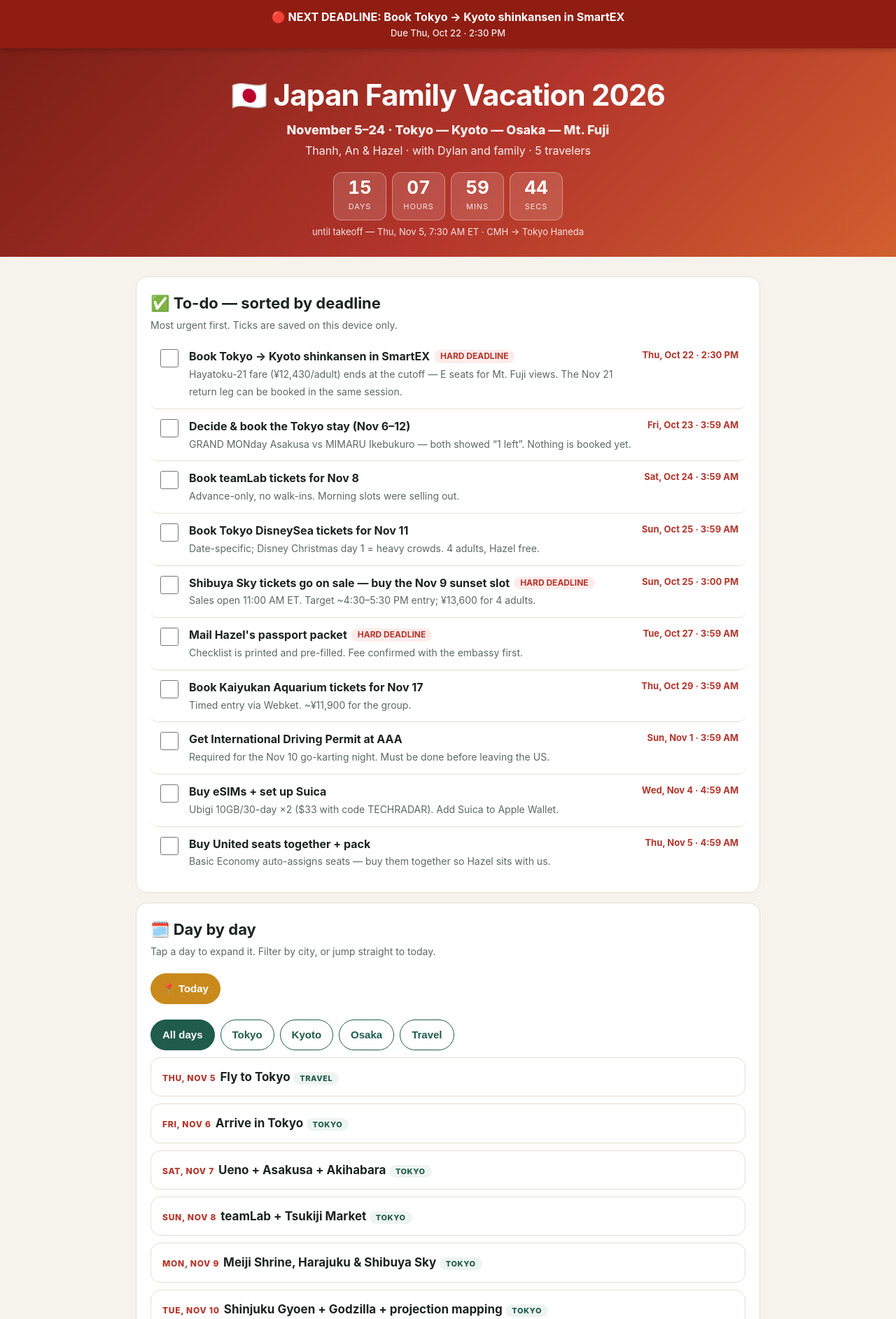
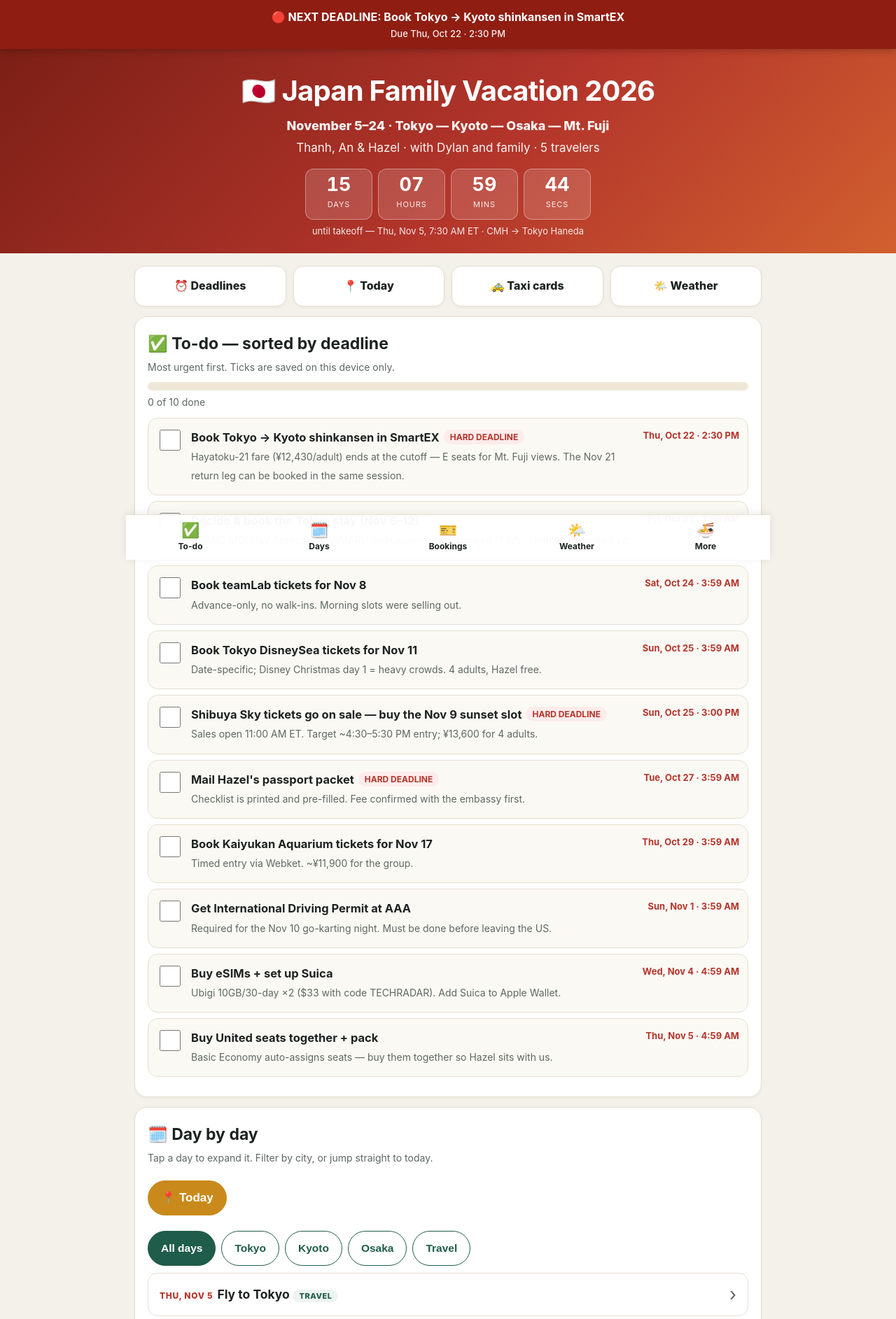
Before and after one commit to githubosu/japan-family-vacation-2026, a plain HTML site: page index.html in a window 1280 px wide. Shown: the top 1885 px of the page at 70% size. Drawn offline with Linux system fonts and the light colour scheme; no server answers.

Commit message:
UI overhaul: bottom nav, quick actions, progress bar, bigger tap targets

```diff
--- a/index.html
+++ b/index.html
@@ -6,72 +6,87 @@
 <title>Japan Family Vacation 2026 — Nov 5–24</title>
 <meta name="description" content="Family trip to Japan: Tokyo, Kyoto, Osaka and Mt. Fuji — November 5–24, 2026. Countdown, deadlines, day-by-day plan, bookings, food, transport, packing and budget.">
 <style>
-:root{--ink:#1c2321;--muted:#5d6862;--bg:#f6f3ec;--card:#fff;--accent:#b3352b;--accent2:#1f5c4a;--line:#e6dfd1;--gold:#c98a1b;--radius:16px}
+:root{--ink:#1c2321;--muted:#5d6862;--bg:#f4f1ea;--card:#fff;--accent:#b3352b;--accent2:#1f5c4a;--line:#e6dfd1;--gold:#c98a1b;--radius:18px}
 *{box-sizing:border-box;-webkit-tap-highlight-color:transparent}
 html{scroll-behavior:smooth}
-body{margin:0;font-family:-apple-system,BlinkMacSystemFont,"Segoe UI",Roboto,Helvetica,Arial,sans-serif;background:var(--bg);color:var(--ink);line-height:1.55;font-size:16px}
+body{margin:0;font-family:-apple-system,BlinkMacSystemFont,"Segoe UI",Roboto,Helvetica,Arial,sans-serif;background:var(--bg);color:var(--ink);line-height:1.6;font-size:17px;padding-bottom:92px}
 a{color:var(--accent2);font-weight:600}
-header.hero{background:linear-gradient(135deg,#7c1f16,#b3352b 55%,#d1602f);color:#fff;padding:34px 20px 26px;text-align:center}
-header.hero h1{margin:0 0 4px;font-size:clamp(27px,6vw,42px);letter-spacing:-.02em}
-header.hero p{margin:3px 0;opacity:.92}
-.countdown{display:flex;justify-content:center;gap:8px;margin:18px auto 6px;max-width:440px}
-.cd{background:rgba(255,255,255,.14);border:1px solid rgba(255,255,255,.35);border-radius:12px;padding:8px 0;width:76px}
-.cd b{display:block;font-size:26px;line-height:1;font-variant-numeric:tabular-nums}
-.cd span{font-size:11px;text-transform:uppercase;letter-spacing:.08em;opacity:.85}
-.cd-label{font-size:13px;opacity:.85}
-#deadline-banner{background:#8f1d12;color:#fff;padding:12px 18px;text-align:center;font-weight:700;font-size:16px;position:sticky;top:0;z-index:50;box-shadow:0 2px 8px rgba(0,0,0,.25)}
-#deadline-banner small{display:block;font-weight:500;opacity:.9;font-size:13px}
-main{max-width:920px;margin:0 auto;padding:14px 14px 60px}
-section{background:var(--card);border:1px solid var(--line);border-radius:var(--radius);padding:20px;margin:14px 0}
-h2{margin:0 0 4px;font-size:22px}
-h3{margin:18px 0 4px;font-size:17px;color:var(--accent2)}
+:focus-visible{outline:3px solid var(--gold);outline-offset:2px}
+header.hero{background:linear-gradient(135deg,#7c1f16,#b3352b 55%,#d1602f);color:#fff;padding:28px 18px 22px;text-align:center}
+header.hero h1{margin:0 0 4px;font-size:clamp(26px,6vw,40px);letter-spacing:-.02em}
+header.hero p{margin:3px 0;opacity:.94}
+.countdown{display:flex;justify-content:center;gap:8px;margin:16px auto 6px;max-width:440px}
+.cd{background:rgba(255,255,255,.15);border:1px solid rgba(255,255,255,.35);border-radius:12px;padding:8px 0;flex:1;max-width:96px}
+.cd b{display:block;font-size:27px;line-height:1;font-variant-numeric:tabular-nums}
+.cd span{font-size:11px;text-transform:uppercase;letter-spacing:.08em;opacity:.88}
+.cd-label{font-size:13px;opacity:.88}
+#deadline-banner{background:#8f1d12;color:#fff;padding:12px 16px;text-align:center;font-weight:700;font-size:16px;position:sticky;top:0;z-index:50;box-shadow:0 2px 10px rgba(0,0,0,.25)}
+#deadline-banner small{display:block;font-weight:500;opacity:.92;font-size:13px}
+main{max-width:920px;margin:0 auto;padding:12px 12px 30px}
+.quickactions{display:grid;grid-template-columns:1fr 1fr;gap:10px;margin:6px 0 4px}
+.quickactions a{display:flex;align-items:center;justify-content:center;gap:8px;background:var(--card);border:1.5px solid var(--line);border-radius:14px;padding:15px 10px;font-size:16px;font-weight:800;color:var(--ink);text-decoration:none;min-height:56px;box-shadow:0 1px 4px rgba(0,0,0,.05)}
+.quickactions a:active{transform:scale(.98)}
+@media(min-width:700px){.quickactions{grid-template-columns:repeat(4,1fr)}}
+section{background:var(--card);border:1px solid var(--line);border-radius:var(--radius);padding:20px 18px;margin:14px 0;scroll-margin-top:86px;box-shadow:0 1px 5px rgba(0,0,0,.04)}
+h2{margin:0 0 4px;font-size:23px}
+h3{margin:18px 0 4px;font-size:18px;color:var(--accent2)}
 .sub{color:var(--muted);margin:0 0 10px;font-size:14px}
-.todo{display:flex;gap:12px;align-items:flex-start;padding:12px 10px;border-bottom:1px solid var(--line);border-radius:10px}
-.todo:last-child{border-bottom:none}
-.todo input{width:26px;height:26px;flex:0 0 auto;margin-top:2px;accent-color:var(--accent2)}
+.progresswrap{margin:10px 0 6px}
+.progress{height:12px;background:#eee7d8;border-radius:999px;overflow:hidden}
+.progress i{display:block;height:100%;background:var(--accent2);width:0;transition:width .3s}
+.todo{display:flex;gap:12px;align-items:flex-start;padding:14px 12px;margin:8px 0;background:#fbf9f4;border:1px solid var(--line);border-radius:14px;cursor:pointer}
+.todo input{width:30px;height:30px;flex:0 0 auto;margin-top:2px;accent-color:var(--accent2)}
 .todo .t{flex:1}
-.todo .t b{font-size:16px}
+.todo .t b{font-size:16.5px}
 .todo .due{font-size:13px;font-weight:700;color:var(--accent);white-space:nowrap;text-align:right}
-.todo .due small{display:block;color:var(--muted);font-weight:500}
 .todo.done .t{opacity:.5;text-decoration:line-through}
-.badge{display:inline-block;background:#fdeceb;color:var(--accent);border-radius:999px;padding:0 9px;font-size:12px;font-weight:700;margin-left:6px;vertical-align:2px}
+.badge{display:inline-block;background:#fdeceb;color:var(--accent);border-radius:999px;padding:1px 9px;font-size:12px;font-weight:700;margin-left:6px;vertical-align:2px}
 .badge.ok{background:#e9f4ef;color:var(--accent2)}
 .filters{display:flex;gap:8px;flex-wrap:wrap;margin:12px 0 4px}
-.filters button,.today-btn{border:1.5px solid var(--accent2);background:#fff;color:var(--accent2);border-radius:999px;padding:9px 16px;font-size:15px;font-weight:700;cursor:pointer;min-height:44px}
+.filters button,.today-btn{border:1.5px solid var(--accent2);background:#fff;color:var(--accent2);border-radius:999px;padding:11px 18px;font-size:15.5px;font-weight:700;cursor:pointer;min-height:50px}
 .filters button.on{background:var(--accent2);color:#fff}
-.today-btn{background:var(--gold);border-color:var(--gold);color:#fff;margin:10px 0}
-.day{border:1px solid var(--line);border-radius:14px;margin:10px 0;overflow:hidden}
-.day summary{list-style:none;cursor:pointer;padding:14px 16px;display:block;min-height:48px}
+.today-btn{background:var(--gold);border-color:var(--gold);color:#fff;margin:10px 0;width:100%;font-size:17px}
+@media(min-width:700px){.today-btn{width:auto}}
+.day{border:1px solid var(--line);border-radius:14px;margin:10px 0;overflow:hidden;background:#fff}
+.day summary{list-style:none;cursor:pointer;padding:16px;min-height:56px;position:relative}
 .day summary::-webkit-details-marker{display:none}
 .day .d{font-size:12px;font-weight:800;color:var(--accent);text-transform:uppercase;letter-spacing:.06em}
-.day h4{display:inline;font-size:17px;margin:0 0 0 6px}
-.day .body{padding:0 16px 14px;color:#333}
+.day h4{display:inline;font-size:17.5px;margin:0 0 0 6px}
+.day .chev{position:absolute;right:16px;top:50%;transform:translateY(-50%);font-size:26px;color:var(--muted);transition:transform .2s}
+.day[open ] .chev{transform:translateY(-50%) rotate(90deg)}
+.day .body{padding:0 16px 16px;color:#333}
 .day .body p{margin:6px 0}
 .day.today{border:2.5px solid var(--gold);box-shadow:0 4px 14px rgba(201,138,27,.25)}
 .city{font-size:11px;font-weight:800;background:#eef4f1;color:var(--accent2);border-radius:999px;padding:2px 9px;text-transform:uppercase;letter-spacing:.05em}
-.copyrow{display:flex;gap:10px;align-items:center;flex-wrap:wrap;background:#faf7f0;border:1px solid var(--line);border-radius:12px;padding:12px 14px;margin:10px 0}
-.copyrow .grow{flex:1;min-width:180px}
-.copybtn{background:var(--accent2);color:#fff;border:none;border-radius:10px;padding:12px 18px;font-size:15px;font-weight:700;cursor:pointer;min-height:48px}
+.copyrow{display:flex;gap:10px;align-items:center;flex-wrap:wrap;background:#faf7f0;border:1px solid var(--line);border-radius:14px;padding:14px;margin:10px 0}
+.copyrow .grow{flex:1;min-width:200px}
+.copybtn{background:var(--accent2);color:#fff;border:none;border-radius:12px;padding:14px 22px;font-size:16px;font-weight:700;cursor:pointer;min-height:52px}
 .copybtn.copied{background:var(--gold)}
-.jp{font-size:19px;font-weight:700}
+@media(max-width:560px){.copyrow{flex-direction:column;align-items:stretch}.copybtn{width:100%}}
+.jp{font-size:20px;font-weight:700}
 table{width:100%;border-collapse:collapse;margin:8px 0;font-size:15px}
-th,td{text-align:left;padding:8px 8px;border-bottom:1px solid var(--line);vertical-align:top}
+th,td{text-align:left;padding:9px 8px;border-bottom:1px solid var(--line);vertical-align:top}
 th{color:var(--muted);font-size:12px;text-transform:uppercase;letter-spacing:.04em}
+@media(max-width:640px){table{display:block;overflow-x:auto;-webkit-overflow-scrolling:touch}}
 .tabs{display:flex;gap:6px;flex-wrap:wrap;margin:10px 0}
-.tabs button{flex:1;min-width:100px;border:1.5px solid var(--line);background:#faf7f0;border-radius:12px;padding:12px;font-size:15px;font-weight:700;cursor:pointer;min-height:48px}
+.tabs button{flex:1;min-width:104px;border:1.5px solid var(--line);background:#faf7f0;border-radius:12px;padding:13px;font-size:15.5px;font-weight:700;cursor:pointer;min-height:52px}
 .tabs button.on{background:var(--accent);border-color:var(--accent);color:#fff}
 .tabpane{display:none}.tabpane.on{display:block}
 .wx{display:grid;grid-template-columns:repeat(auto-fit,minmax(230px,1fr));gap:12px}
 .wxcard{border:1px solid var(--line);border-radius:14px;padding:14px;background:#fbf9f4}
 .wxcard h4{margin:0 0 6px;font-size:17px}
-.wxday{display:flex;justify-content:space-between;font-size:14px;padding:3px 0;border-bottom:1px dotted var(--line)}
+.wxday{display:flex;justify-content:space-between;font-size:14.5px;padding:4px 0;border-bottom:1px dotted var(--line)}
 .wxday:last-child{border-bottom:none}
-.status-btn{display:inline-block;background:var(--accent);color:#fff;border-radius:10px;padding:10px 14px;text-decoration:none;font-size:14px;margin:4px 6px 4px 0}
-.transit-btn{display:inline-block;background:#fff;border:1.5px solid var(--accent2);color:var(--accent2);border-radius:10px;padding:9px 13px;text-decoration:none;font-size:14px;margin:4px 6px 4px 0}
-.note{background:#fdf3e7;border:1px solid #f0ddc2;border-radius:12px;padding:12px 16px;margin:12px 0;font-size:14px}
-footer{text-align:center;color:var(--muted);padding:20px;font-size:13px}
-ul{margin:6px 0 6px 18px;padding:0}li{margin:4px 0}
+.status-btn{display:inline-block;background:var(--accent);color:#fff;border-radius:12px;padding:13px 16px;text-decoration:none;font-size:15px;margin:4px 6px 4px 0;min-height:48px}
+.transit-btn{display:inline-block;background:#fff;border:1.5px solid var(--accent2);color:var(--accent2);border-radius:12px;padding:11px 14px;text-decoration:none;font-size:14.5px;margin:4px 6px 4px 0;min-height:46px}
+.note{background:#fdf3e7;border:1px solid #f0ddc2;border-radius:12px;padding:12px 16px;margin:12px 0;font-size:14.5px}
+footer{text-align:center;color:var(--muted);padding:20px 16px 8px;font-size:13px}
+ul{margin:6px 0 6px 18px;padding:0}li{margin:5px 0}
 .big{font-size:18px;font-weight:800}
+.bottomnav{position:fixed;left:0;right:0;bottom:0;z-index:60;background:rgba(255,255,255,.97);border-top:1px solid var(--line);display:flex;max-width:920px;margin:0 auto;padding-bottom:env(safe-area-inset-bottom);box-shadow:0 -2px 12px rgba(0,0,0,.07)}
+.bottomnav a{flex:1;text-align:center;padding:9px 2px 10px;font-size:12px;font-weight:700;color:var(--ink);text-decoration:none;min-height:58px}
+.bottomnav a span{display:block;font-size:21px;line-height:1.25}
+.bottomnav a:active{background:#f3eee2}
 </style>
 </head>
 <body>
@@ -93,9 +108,17 @@ ul{margin:6px 0 6px 18px;padding:0}li{margin:4px 0}
 
 <main>
 
+<div class="quickactions">
+  <a href="#todos">⏰ Deadlines</a>
+  <a href="#days" id="qa-today">📍 Today</a>
+  <a href="#bookings">🚕 Taxi cards</a>
+  <a href="#weather">🌤️ Weather</a>
+</div>
+
 <section id="todos">
   <h2>✅ To-do — sorted by deadline</h2>
   <p class="sub">Most urgent first. Ticks are saved on this device only.</p>
+  <div class="progresswrap"><div class="progress"><i id="todo-progress-bar"></i></div><div class="sub" id="todo-progress-text" style="margin-top:6px"></div></div>
   <div id="todo-list"></div>
 </section>
 
@@ -216,6 +239,14 @@ ul{margin:6px 0 6px 18px;padding:0}li{margin:4px 0}
 </main>
 <footer>Japan Family Vacation 2026 · Nov 5–24 · Family view — booking codes and personal details are intentionally not shown on this public page.</footer>
 
+<nav class="bottomnav">
+  <a href="#todos"><span>✅</span>To-do</a>
+  <a href="#days"><span>🗓️</span>Days</a>
+  <a href="#bookings"><span>🎫</span>Bookings</a>
+  <a href="#weather"><span>🌤️</span>Weather</a>
+  <a href="#hub"><span>🍜</span>More</a>
+</nav>
+
 <script>
 "use strict";
 /* ---------- Countdown to takeoff: Thu Nov 5, 2026, 7:30 AM ET (EST, UTC-5) ---------- */
@@ -272,6 +303,11 @@ function renderTodos(){
     });
     list.appendChild(row);
   });
+  var doneCount = TODOS.filter(function(x){ return store[x.id]; }).length;
+  var bar = document.getElementById("todo-progress-bar");
+  if(bar) bar.style.width = Math.round(doneCount / TODOS.length * 100) + "%";
+  var pt = document.getElementById("todo-progress-text");
+  if(pt) pt.textContent = doneCount + " of " + TODOS.length + " done";
 }
 function renderBanner(){
   var now = Date.now();
@@ -329,7 +365,7 @@ function renderDays(filter){
     var label = dt.toLocaleDateString("en-US",{weekday:"short",month:"short",day:"numeric"}).toUpperCase();
     el.innerHTML = '<summary><span class="d"></span><h4></h4> <span class="city"></span>' +
                    (d.date === t ? ' <span class="badge" style="background:#fdf3e0;color:#8a5c00">TODAY</span>' : '') +
-                   '</summary><div class="body"><p></p></div>';
+                   '<span class="chev">›</span></summary><div class="body"><p></p></div>';
     el.querySelector(".d").textContent = label;
     el.querySelector("h4").textContent = d.title;
     el.querySelector(".city").textContent = d.city;
@@ -352,6 +388,10 @@ document.getElementById("today-btn").addEventListener("click", function(){
   var t = todayStr();
   var target = document.querySelector('.day[data-date="' + t + '"]') || document.querySelector(".day");
   if(target){ target.open = true; target.scrollIntoView({behavior:"smooth", block:"center"}); }
+});
+
+document.getElementById("qa-today").addEventListener("click", function(){
+  setTimeout(function(){ document.getElementById("today-btn").click(); }, 60);
 });
 
 /* ---------- Copy buttons ---------- */
```
